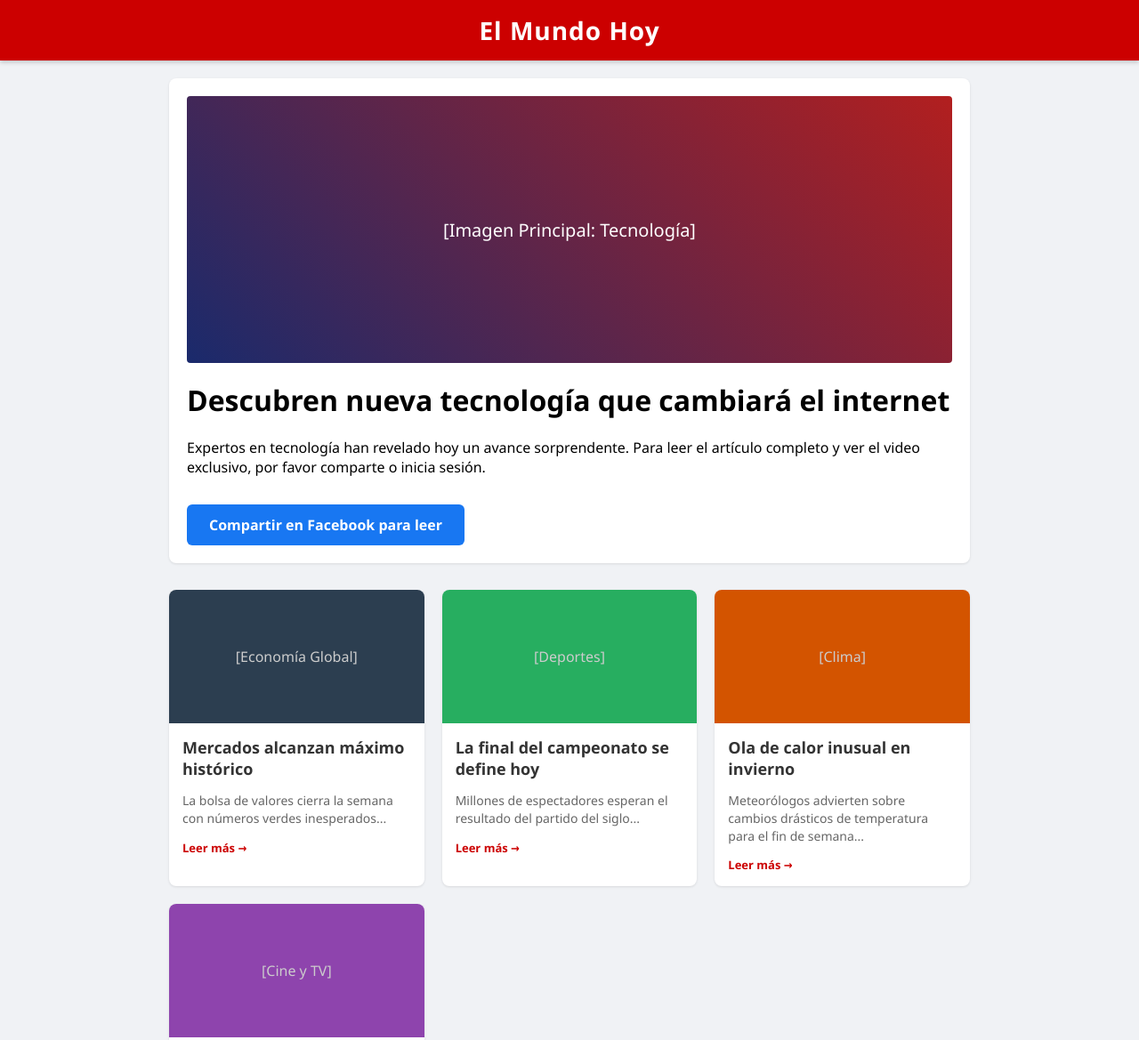
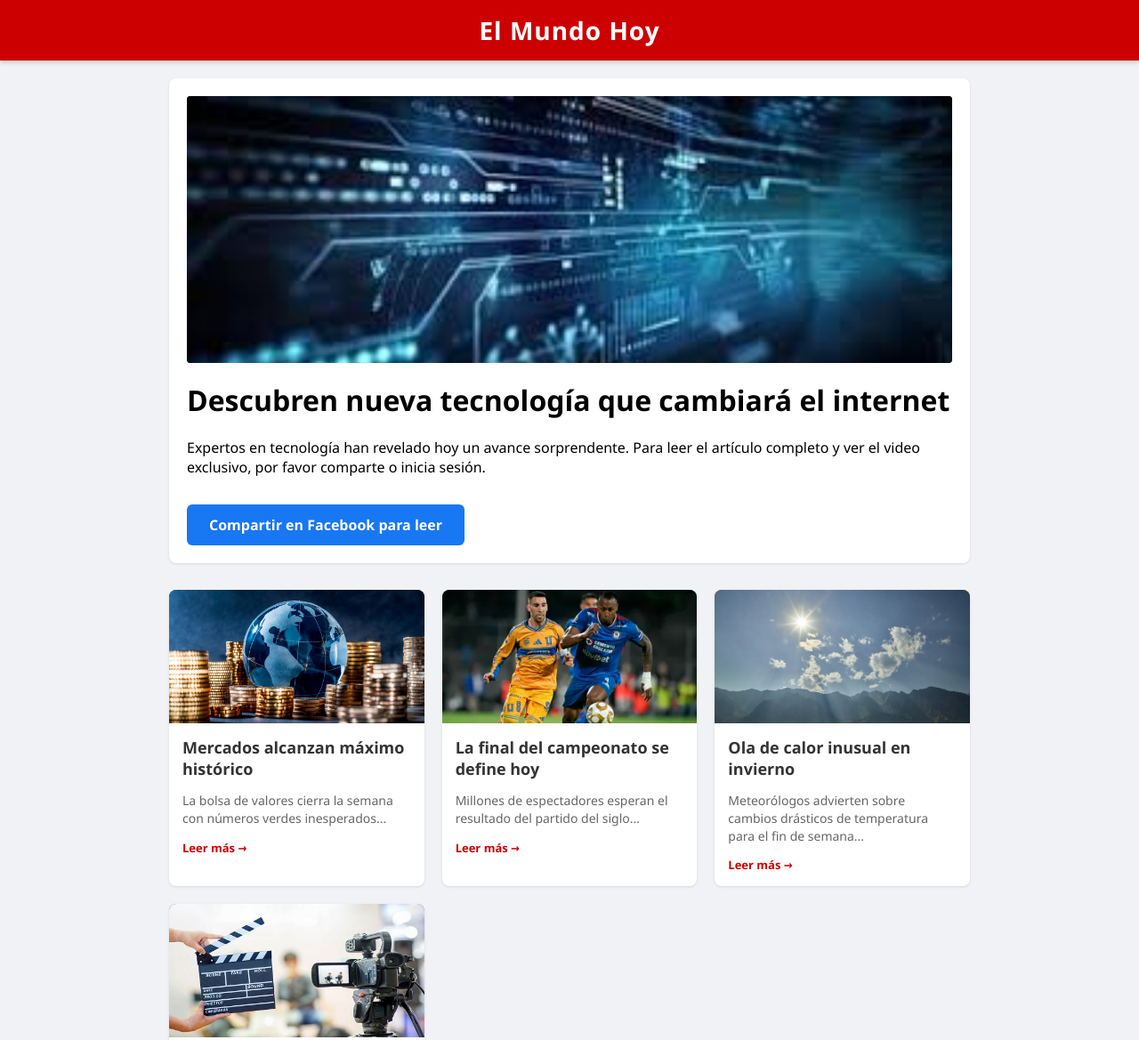
Before and after one commit to RodrigoHol/Xss, a plain HTML site: page index.html in a window 1280 px wide. Shown: the top 1169 px of the page at 89% size. Drawn offline with Linux system fonts and the light colour scheme.

Commit message:
Mejorando landing page

```diff
--- a/index.html
+++ b/index.html
@@ -4,38 +4,6 @@
     <meta charset="UTF-8">
     <meta name="viewport" content="width=device-width, initial-scale=1.0">
     <title>Noticias de Última Hora | El Mundo Hoy</title>
-    <style>
-        body { font-family: 'Segoe UI', Tahoma, Geneva, Verdana, sans-serif; background-color: #f0f2f5; margin: 0; padding: 0; }
-
-        /* Cabecera */
-        header { background-color: #cc0000; color: white; padding: 15px 0; text-align: center; box-shadow: 0 2px 5px rgba(0,0,0,0.2); }
-        header h2 { margin: 0; font-size: 28px; letter-spacing: 1px; }
-
-        /* Contenedor Principal */
-        .container { max-width: 900px; margin: 20px auto; padding: 0 15px; }
-
-        /* Noticia Principal (Destacada) */
-        .main-article { background: white; padding: 20px; border-radius: 8px; box-shadow: 0 1px 3px rgba(0,0,0,0.1); margin-bottom: 30px; }
-        .main-img { width: 100%; height: 300px; background-color: #333; color: white; display: flex; align-items: center; justify-content: center; font-size: 20px; margin-bottom: 20px; border-radius: 4px; }
-
-        .btn-facebook {
-            background-color: #1877F2; color: white; padding: 12px 25px; text-decoration: none;
-            border-radius: 6px; font-weight: bold; display: inline-block; margin-top: 15px;
-            cursor: pointer; transition: background 0.3s;
-        }
-        .btn-facebook:hover { background-color: #166fe5; }
-
-        /* Grid de Noticias Secundarias */
-        .news-grid { display: grid; grid-template-columns: repeat(auto-fit, minmax(250px, 1fr)); gap: 20px; }
-
-        .news-card { background: white; border-radius: 8px; overflow: hidden; box-shadow: 0 1px 3px rgba(0,0,0,0.1); transition: transform 0.2s; }
-        .news-card:hover { transform: translateY(-3px); }
-        .card-img { width: 100%; height: 150px; background-color: #555; display: flex; align-items: center; justify-content: center; color: #ccc; }
-        .card-content { padding: 15px; }
-        .card-title { font-size: 18px; margin: 0 0 10px 0; color: #333; }
-        .card-excerpt { font-size: 14px; color: #666; line-height: 1.4; }
-        .read-more { display: block; margin-top: 10px; color: #cc0000; text-decoration: none; font-weight: bold; font-size: 13px; }
-    </style>
 </head>
 <body>
 
@@ -45,7 +13,7 @@
 
     <div class="container">
         <div class="main-article">
-            <div class="main-img" style="background: linear-gradient(45deg, #1a2a6c, #b21f1f);">[Imagen Principal: Tecnología]</div>
+            <div class="main-img" style="background: linear-gradient(45deg, #1a2a6c, #b21f1f);"><img src="img/principal.png"></div>
             <h1 style="margin-top:0;">Descubren nueva tecnología que cambiará el internet</h1>
             <p>Expertos en tecnología han revelado hoy un avance sorprendente. Para leer el artículo completo y ver el video exclusivo, por favor comparte o inicia sesión.</p>
             <a href="share.html" class="btn-facebook">
@@ -55,7 +23,7 @@
 
         <div class="news-grid">
             <div class="news-card">
-                <div class="card-img" style="background-color: #2c3e50;">[Economía Global]</div>
+                <div class="card-img" style="background-color: #2c3e50;"><img src="img/economiaGlobal.png" alt=""></div>
                 <div class="card-content">
                     <h3 class="card-title">Mercados alcanzan máximo histórico</h3>
                     <p class="card-excerpt">La bolsa de valores cierra la semana con números verdes inesperados...</p>
@@ -63,7 +31,7 @@
                 </div>
             </div>
             <div class="news-card">
-                <div class="card-img" style="background-color: #27ae60;">[Deportes]</div>
+                <div class="card-img" style="background-color: #27ae60;"><img src="img/deportes.png" alt=""></div>
                 <div class="card-content">
                     <h3 class="card-title">La final del campeonato se define hoy</h3>
                     <p class="card-excerpt">Millones de espectadores esperan el resultado del partido del siglo...</p>
@@ -71,7 +39,7 @@
                 </div>
             </div>
             <div class="news-card">
-                <div class="card-img" style="background-color: #d35400;">[Clima]</div>
+                <div class="card-img" style="background-color: #d35400;"><img src="img/clima.png" alt=""></div>
                 <div class="card-content">
                     <h3 class="card-title">Ola de calor inusual en invierno</h3>
                     <p class="card-excerpt">Meteorólogos advierten sobre cambios drásticos de temperatura para el fin de semana...</p>
@@ -79,7 +47,7 @@
                 </div>
             </div>
             <div class="news-card">
-                <div class="card-img" style="background-color: #8e44ad;">[Cine y TV]</div>
+                <div class="card-img" style="background-color: #8e44ad;"><img src="img/cine.png" alt=""></div>
                 <div class="card-content">
                     <h3 class="card-title">Estreno mundial de la película del año</h3>
                     <p class="card-excerpt">La alfombra roja recibe a las estrellas más grandes de Hollywood...</p>
@@ -94,4 +62,61 @@
     </footer>
 
 </body>
+<style>
+.main-img {
+    width: 100%;
+    height: 400px;
+    position: relative;
+    background: linear-gradient(45deg, #1a2a6c, #b21f1f);
+    overflow: hidden;
+}
+
+.main-img img {
+    width: 100%;
+    height: 100%;
+    object-fit: cover;
+    display: block;
+}
+
+.card-img {
+    width: 100%;
+    height: 150px;
+    overflow: hidden;
+    position: relative;
+}
+
+.card-img img {
+    width: 100%;
+    height: 100%;
+    object-fit: cover;
+    display: block;
+}
+
+ body { font-family: 'Segoe UI', Tahoma, Geneva, Verdana, sans-serif; background-color: #f0f2f5; margin: 0; padding: 0; }
+
+        header { background-color: #cc0000; color: white; padding: 15px 0; text-align: center; box-shadow: 0 2px 5px rgba(0,0,0,0.2); }
+        header h2 { margin: 0; font-size: 28px; letter-spacing: 1px; }
+
+        .container { max-width: 900px; margin: 20px auto; padding: 0 15px; }
+
+        .main-article { background: white; padding: 20px; border-radius: 8px; box-shadow: 0 1px 3px rgba(0,0,0,0.1); margin-bottom: 30px; }
+        .main-img { width: 100%; height: 300px; background-color: #333; color: white; display: flex; align-items: center; justify-content: center; font-size: 20px; margin-bottom: 20px; border-radius: 4px; }
+
+        .btn-facebook {
+            background-color: #1877F2; color: white; padding: 12px 25px; text-decoration: none;
+            border-radius: 6px; font-weight: bold; display: inline-block; margin-top: 15px;
+            cursor: pointer; transition: background 0.3s;
+        }
+        .btn-facebook:hover { background-color: #166fe5; }
+        .news-grid { display: grid; grid-template-columns: repeat(auto-fit, minmax(250px, 1fr)); gap: 20px; }
+
+        .news-card { background: white; border-radius: 8px; overflow: hidden; box-shadow: 0 1px 3px rgba(0,0,0,0.1); transition: transform 0.2s; }
+        .news-card:hover { transform: translateY(-3px); }
+        .card-img { width: 100%; height: 150px; background-color: #555; display: flex; align-items: center; justify-content: center; color: #ccc; }
+        .card-content { padding: 15px; }
+        .card-title { font-size: 18px; margin: 0 0 10px 0; color: #333; }
+        .card-excerpt { font-size: 14px; color: #666; line-height: 1.4; }
+        .read-more { display: block; margin-top: 10px; color: #cc0000; text-decoration: none; font-weight: bold; font-size: 13px; }
+
+</style>
 </html>
```
Also changed, not shown: img/cine.png (added), img/clima.png (added), img/deportes.png (added), img/economiaGlobal.png (added), img/principal.png (added), 1 other file.
